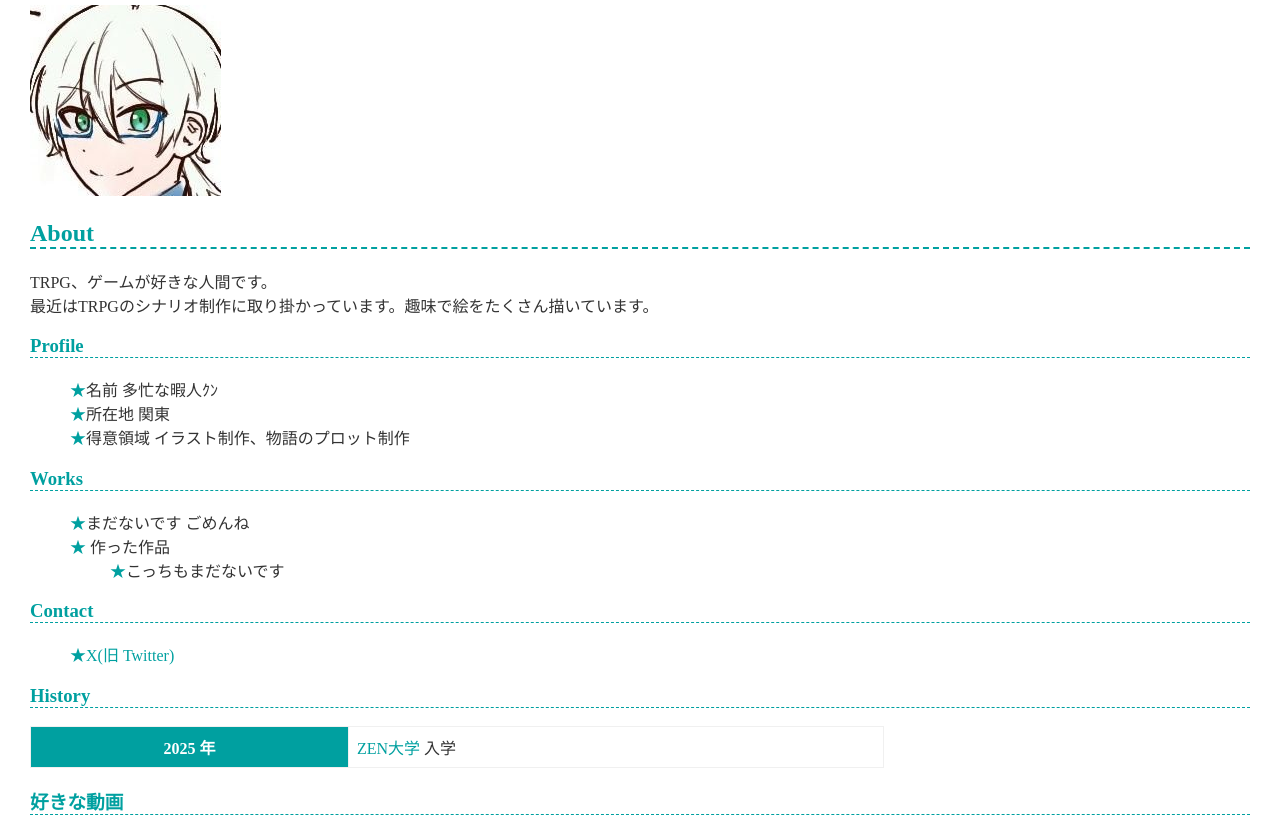
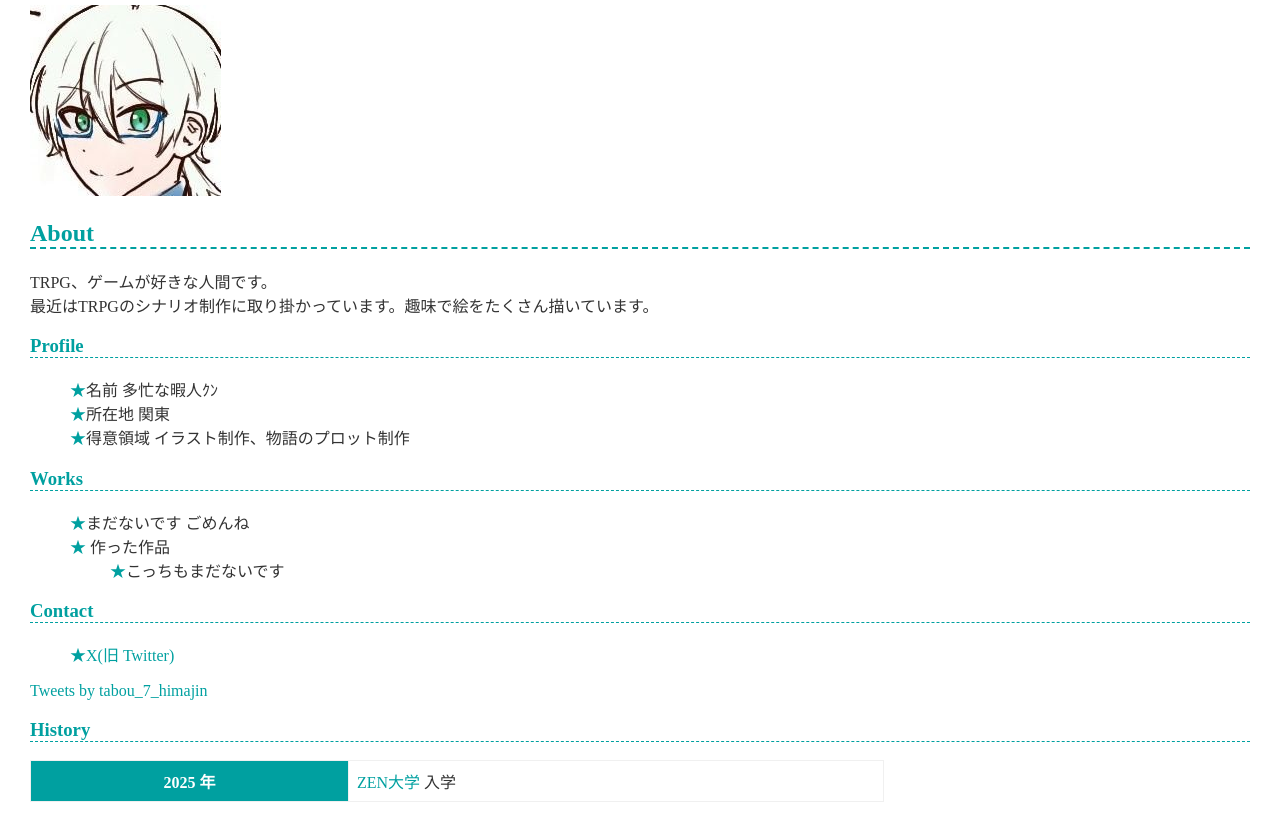
Before and after one commit to tabou-7-himajin/tabou-7-himajin.github.io, a plain HTML site: page index.html in a window 1280 px wide. Shown: the part 117-935 px from the top of the page. Drawn offline with Linux system fonts and the light colour scheme.

Commit message:
旧Twitterのタイムラインを追加

```diff
--- a/index.html
+++ b/index.html
@@ -39,6 +39,7 @@
     <ul>
       <li><a href="https://twitter.com/tabou_7_himajin">X(旧 Twitter)</a></li>
     </ul>
+    <a class="twitter-timeline" data-width="400" data-height="600" href="https://twitter.com/tabou_7_himajin?ref_src=twsrc%5Etfw">Tweets by tabou_7_himajin</a> <script async src="https://platform.twitter.com/widgets.js" charset="utf-8"></script>
 
     <h3>History</h3>
     <table>
```
